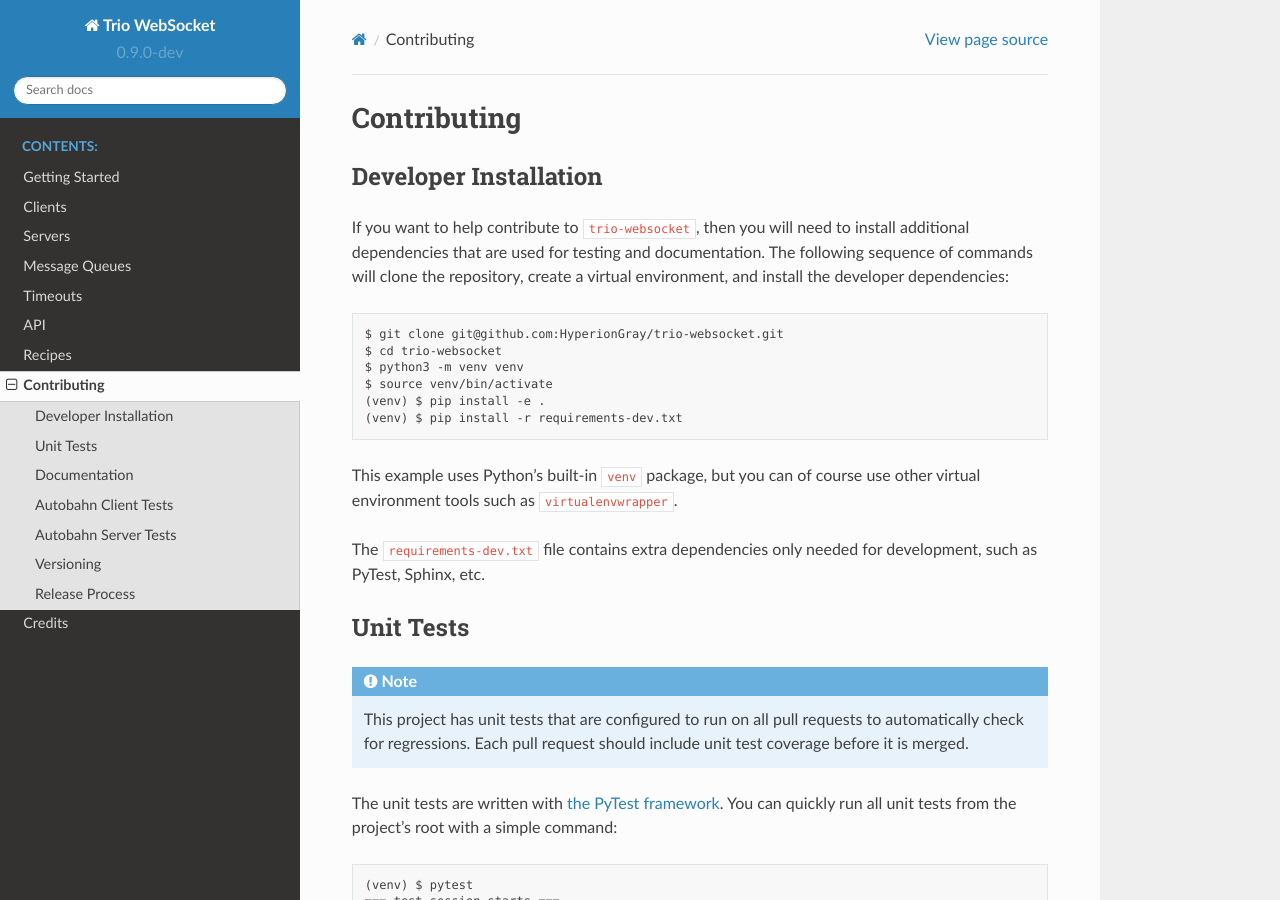
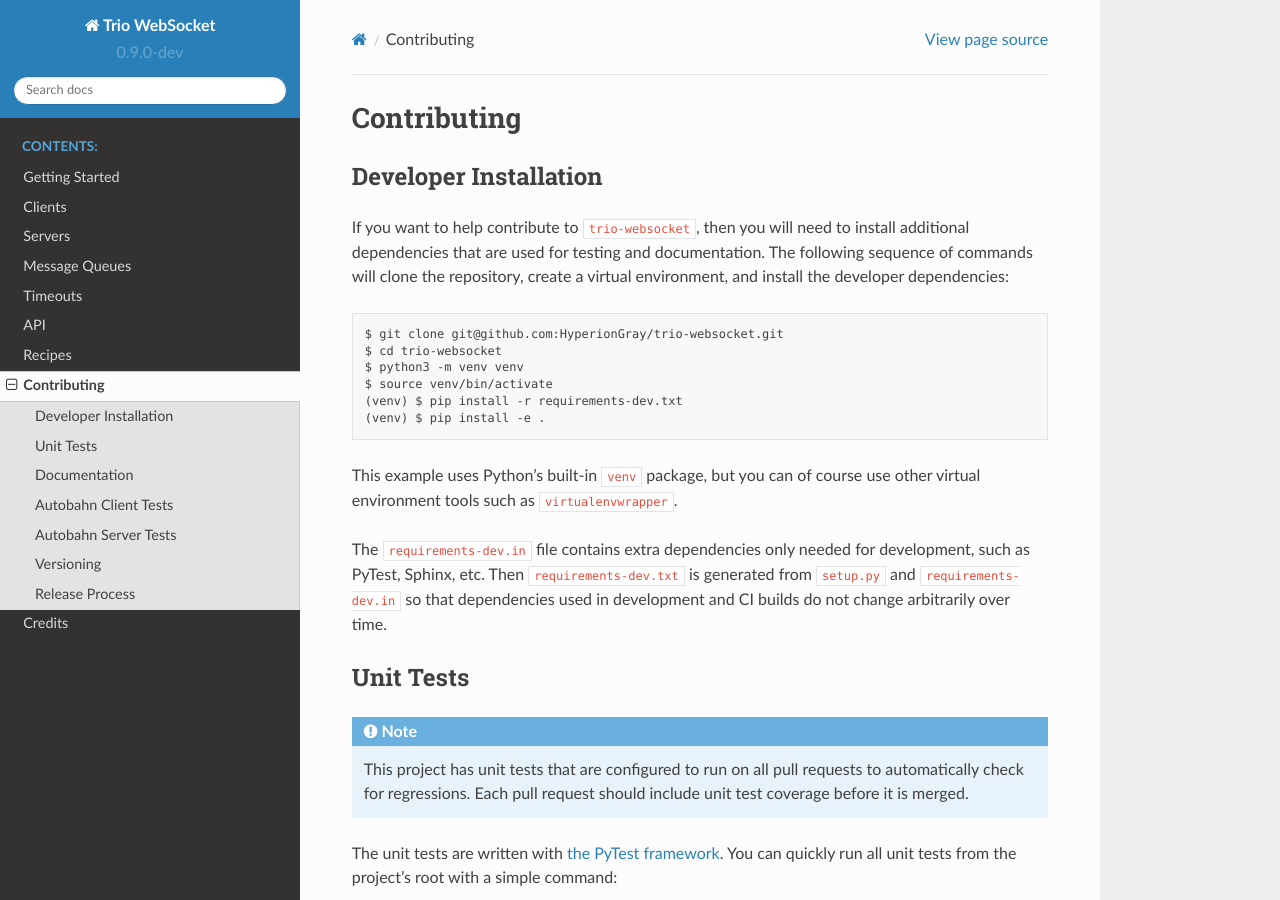
Before and after one commit to python-trio/trio-websocket, a Sphinx documentation site: the page built from docs/contributing.rst, in a window 1280 px wide and 900 px high. Built offline with Sphinx 7.4.7 and the Read the Docs theme 2.0.0, drawn with Linux system fonts in a browser that asks for light colours.

Commit message:
pin dependencies for deterministic CI / dev builds
Fixes #137.

```diff
--- a/docs/contributing.rst
+++ b/docs/contributing.rst
@@ -15,14 +15,16 @@
     $ cd trio-websocket
     $ python3 -m venv venv
     $ source venv/bin/activate
+    (venv) $ pip install -r requirements-dev.txt
     (venv) $ pip install -e .
-    (venv) $ pip install -r requirements-dev.txt
 
 This example uses Python's built-in ``venv`` package, but you can of course use
 other virtual environment tools such as ``virtualenvwrapper``.
 
-The ``requirements-dev.txt`` file contains extra dependencies only needed for
-development, such as PyTest, Sphinx, etc.
+The ``requirements-dev.in`` file contains extra dependencies only needed for
+development, such as PyTest, Sphinx, etc.  Then ``requirements-dev.txt`` is
+generated from ``setup.py`` and ``requirements-dev.in`` so that dependencies
+used in development and CI builds do not change arbitrarily over time.
 
 Unit Tests
 ----------
```
Also changed, not shown: requirements-dev.txt (+67 -11 lines), .travis.yml, 2 other files.
